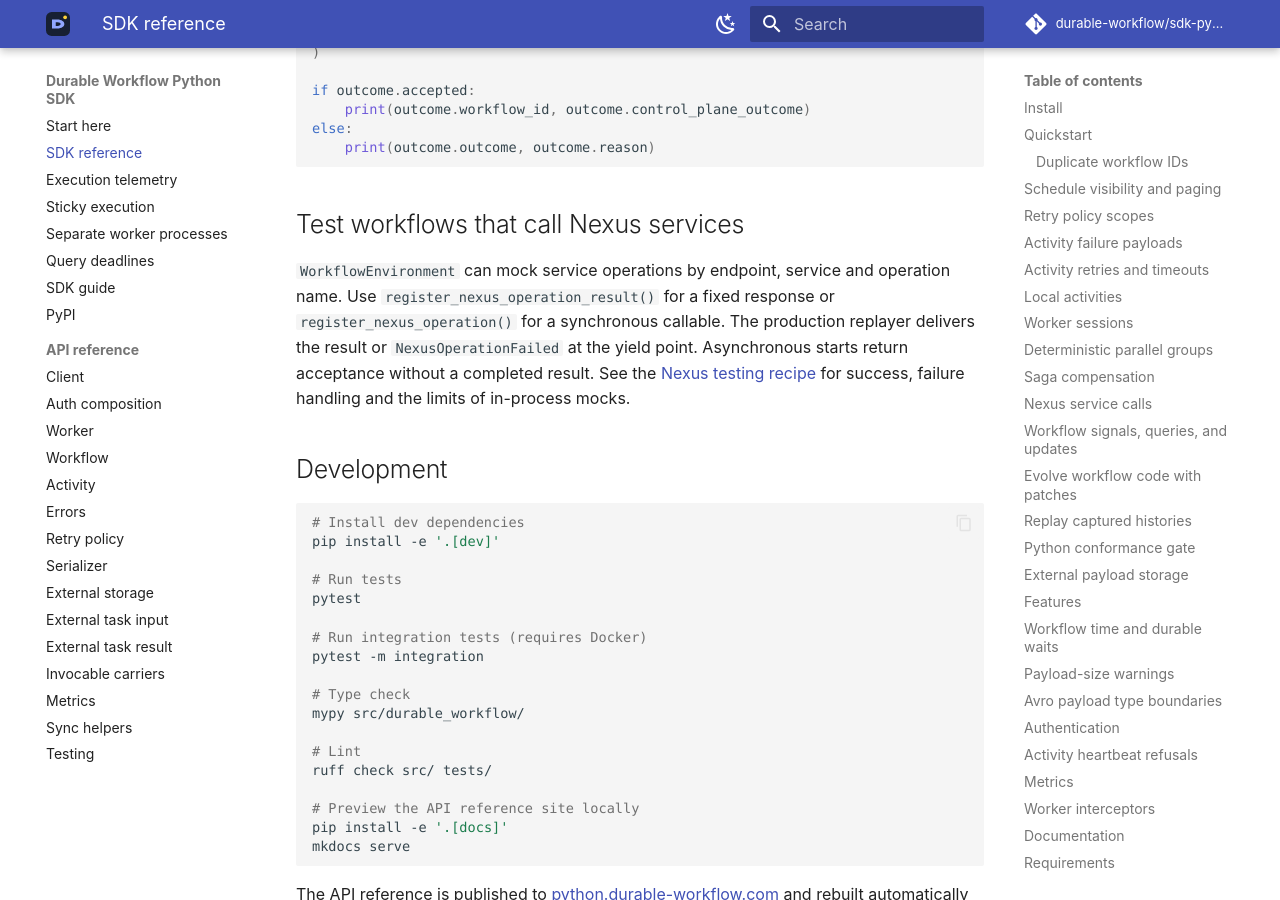
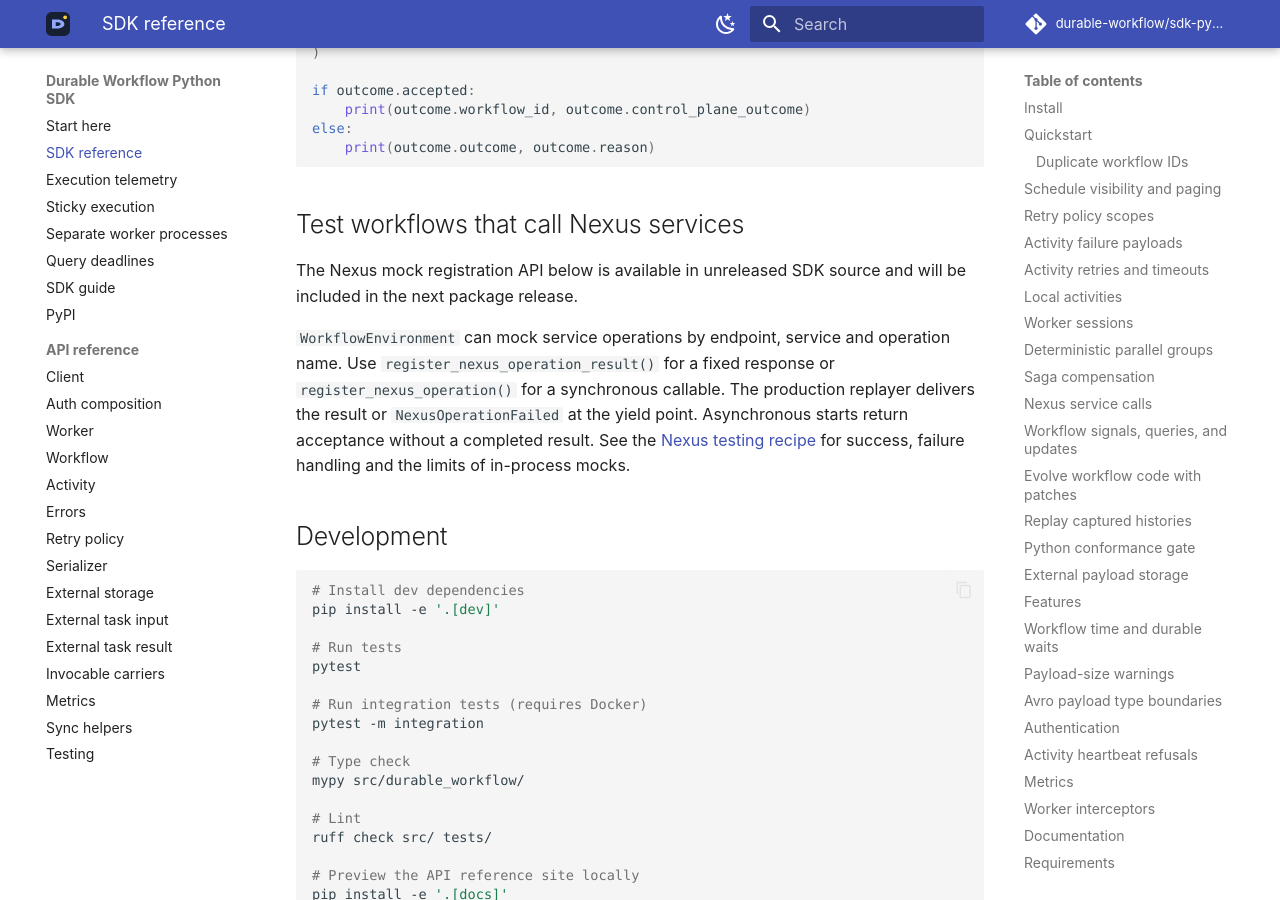
Before and after one commit to durable-workflow/sdk-python, an MkDocs documentation site: the page built from docs/sdk-reference.md, in a window 1280 px wide and 900 px high, scrolled down 24330 px. Built offline with MkDocs 1.6.1 and Material for MkDocs 9.7.7, drawn with Linux system fonts in a browser that asks for light colours.

Commit message:
docs: mark Nexus mocks as awaiting package publication

```diff
--- a/docs/sdk-reference.md
+++ b/docs/sdk-reference.md
@@ -1119,6 +1119,9 @@
 
 ## Test workflows that call Nexus services
 
+The Nexus mock registration API below is available in unreleased SDK source
+and will be included in the next package release.
+
 `WorkflowEnvironment` can mock service operations by endpoint, service and
 operation name. Use `register_nexus_operation_result()` for a fixed response or
 `register_nexus_operation()` for a synchronous callable. The production replayer
```
Also changed, not shown: docs/reference/testing.md (+3 -0 lines).
